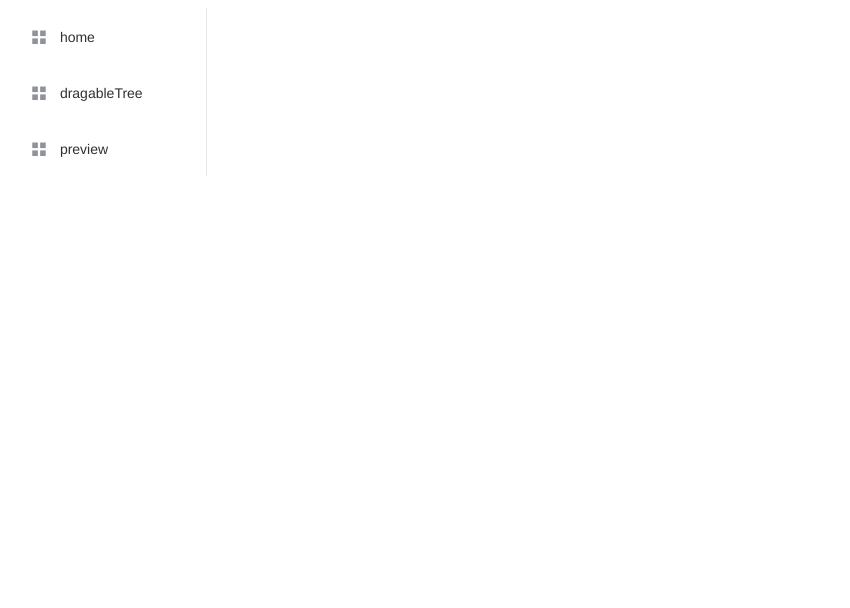
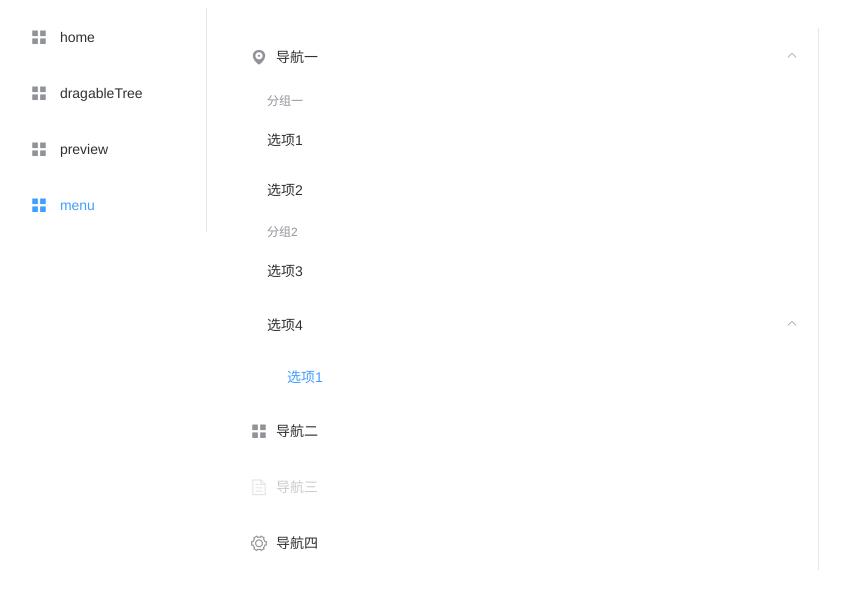
Before and after one commit to kidwen/vue-lib, a Vue app: page /menu in a window 1280 px wide. Shown: the top 608 px of the page, without its empty margins (1-851 px from the left). Built offline with nearby package versions, Linux system fonts and the light colour scheme.

Commit message:
add el-menu demo

```diff
--- a/src/App.vue
+++ b/src/App.vue
@@ -19,6 +19,12 @@
                         <i class="el-icon-menu"></i>
                         <span slot="title">
                             preview
+                        </span>
+                    </el-menu-item>
+                    <el-menu-item index="/menu" route="menu">
+                        <i class="el-icon-menu"></i>
+                        <span slot="title">
+                            menu
                         </span>
                     </el-menu-item>
                 </el-menu>
--- /dev/null
+++ b/src/components/NavMenu.vue
@@ -0,0 +1,62 @@
+<template>
+    <div>
+        <el-menu default-active="1-4-1" class="el-menu-vertical-demo" @open="handleOpen" @close="handleClose" :collapse="isCollapse">
+            <el-submenu index="1">
+                <template slot="title">
+                    <i class="el-icon-location"></i>
+                    <a href="https://www.baidu.com" slot="title">导航一</a>
+                </template>
+                <el-menu-item-group>
+                    <span slot="title">分组一</span>
+                    <el-menu-item index="1-1">选项1</el-menu-item>
+                    <el-menu-item index="1-2">选项2</el-menu-item>
+                </el-menu-item-group>
+                <el-menu-item-group title="分组2">
+                    <el-menu-item index="1-3">选项3</el-menu-item>
+                </el-menu-item-group>
+                <el-submenu index="1-4">
+                    <span slot="title">选项4</span>
+                    <el-menu-item index="1-4-1">选项1</el-menu-item>
+                </el-submenu>
+            </el-submenu>
+            <el-menu-item index="2">
+                <i class="el-icon-menu"></i>
+                <span slot="title">导航二</span>
+            </el-menu-item>
+            <el-menu-item index="3" disabled>
+                <i class="el-icon-document"></i>
+                <span slot="title">导航三</span>
+            </el-menu-item>
+            <el-menu-item index="4">
+                <i class="el-icon-setting"></i>
+                <span slot="title">导航四</span>
+            </el-menu-item>
+        </el-menu>
+    </div>
+</template>
+
+<script>
+export default {
+    name: 'NavMenu',
+    data() {
+        return {
+            isCollapse: false
+        };
+    },
+    methods: {
+        handleOpen(key, keyPath) {
+            console.log(key, keyPath);
+        },
+        handleClose(key, keyPath) {
+            console.log(key, keyPath);
+        }
+    }
+}
+</script>
+
+<style scoped>
+a {
+    text-decoration: none;
+    color: #303133;
+}
+</style>
```
Also changed, not shown: src/router/index.js (+12 -7 lines).
